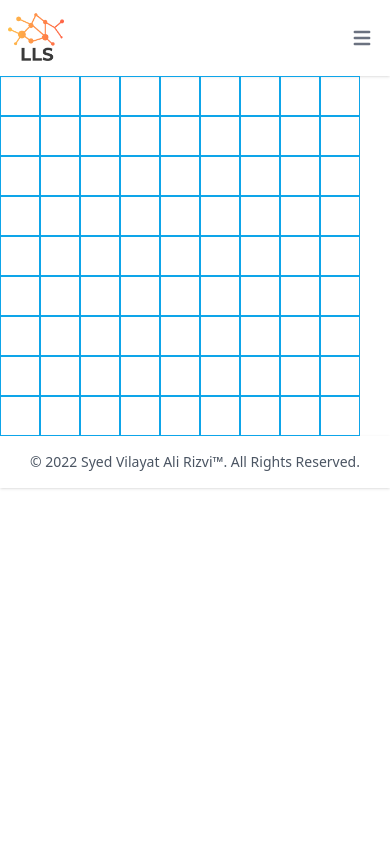
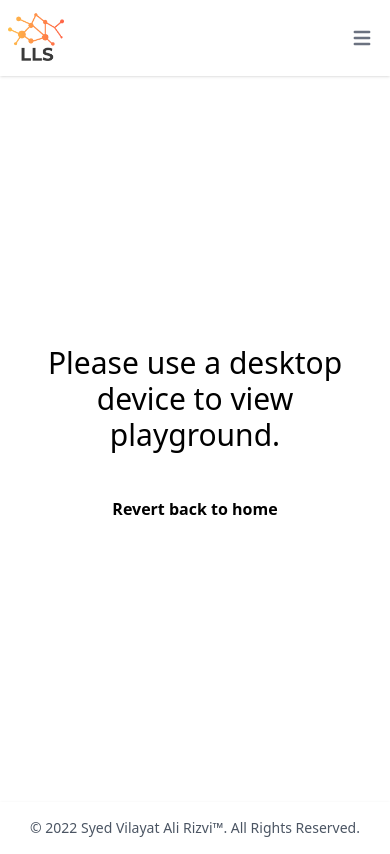
Before and after one commit to Vilayat-Ali/linked-list-snake, a React (Create React App) app: page /play in a window 390 px wide. Built offline with nearby package versions, Linux system fonts and the light colour scheme.

Commit message:
Added mobile view to playground and add og protocol to the bsae template tsx file

```diff
--- a/public/index.html
+++ b/public/index.html
@@ -12,20 +12,6 @@
     <link rel="apple-touch-icon" href="%PUBLIC_URL%/logo192.png" />
     <link rel="manifest" href="%PUBLIC_URL%/manifest.json" />
     <title></title>
-    <!-- Open Graph Protocol -->
-    <meta
-      property="og:title"
-      content="Vilayat's Project: A snake game implementation in React.js that works on the concept of linked lists."
-    />
-    <meta
-      property="og:description"
-      content="A modern snake game built with React.js that works with the concept of linked-lists. In the game, snake is represented as a linked list with each section of snake's body is represented as a separated linked list node."
-    />
-    <meta
-      property="og:image"
-      content="https://i.morioh.com/210521/44bb944d.webp"
-    />
-    <!-- Open Graph Protocol -->
   </head>
   <body>
     <noscript>You need to enable JavaScript to run this app.</noscript>
--- a/src/App.tsx
+++ b/src/App.tsx
@@ -30,6 +30,9 @@ const App = (props: Props) => {
               "Syed Vilayat Ali Rizvi",
               "Vilayat's projects",
             ]}
+            ogTitle="Project : A React-based snake game that works on the concept of linked list"
+            ogDescription="A modern snake game built with React.js that works with the concept of linked-lists. In the game, snake is represented as a linked list with each section of snake's body is represented as a separated linked list node."
+            ogImage="https://i.morioh.com/210521/44bb944d.webp"
           >
             <Home />
           </Base>
@@ -51,6 +54,9 @@ const App = (props: Props) => {
               "react.js game",
               "react.js development",
             ]}
+            ogTitle="Playground : Enjoy the project!"
+            ogDescription="Play! oh, I mean test my project. Evaluate the idea of reinventing the same old game of snake with the mechanics of a linked list."
+            ogImage="https://png.clipart.me/image_preview/512/joystick-vector-9609.jpg"
           >
             <Playground />
           </Base>
@@ -68,6 +74,9 @@ const App = (props: Props) => {
               "Syed Vilayat Ali Rizvi",
               "Vilayat's projects",
             ]}
+            ogTitle="Meet the dev : Syed Vilayat Ali Rizvi"
+            ogDescription="Hello 👋! I am Syed Vilayat Ali Rizvi, a passionate programmer who likes to transfer ideas from his mind onto a monitor."
+            ogImage="https://avatars.githubusercontent.com/u/73014428?v=4"
           >
             <Dev />
           </Base>
--- a/src/Pages/Base.tsx
+++ b/src/Pages/Base.tsx
@@ -5,10 +5,21 @@ type Props = {
   title: string;
   description: string;
   keywords: string[];
+  ogTitle: string;
+  ogDescription: string;
+  ogImage: string;
   children: React.ReactNode;
 };
 
-const Base = ({ title, description, keywords, children }: Props) => {
+const Base = ({
+  title,
+  description,
+  keywords,
+  ogTitle,
+  ogDescription,
+  ogImage,
+  children,
+}: Props) => {
   return (
     <Fragment>
       {/* SEO */}
@@ -16,6 +27,9 @@ const Base = ({ title, description, keywords, children }: Props) => {
         <title>{title}</title>
         <meta name="description" content={description} />
         <meta name="keywords" content={keywords.join(" ,")} />
+        <meta property="og:title" content={ogTitle} />
+        <meta property="og:description" content={ogDescription} />
+        <meta property="og:image" content={ogImage} />
       </Helmet>
       {/* SEO */}
 
--- a/src/Pages/page/Playground.tsx
+++ b/src/Pages/page/Playground.tsx
@@ -1,11 +1,14 @@
 // importing components
 import Sidebar from "../../components/Sidebar";
 import PlayZone from "../../components/PlayZone";
+import { Fragment } from "react";
 
 type Props = {};
 
 const Playground = (props: Props) => {
   return (
+    <Fragment>
+      {window.innerWidth > 700 ? (
         <div className="flex">
           <div className="d-flex">
             <Sidebar />
@@ -14,6 +17,26 @@ const Playground = (props: Props) => {
             <PlayZone />
           </div>
         </div>
+      ) : (
+        <section
+          className="flex items-center h-full sm:p-16 dark:bg-gray-900 dark:text-gray-100"
+          style={{ width: "100vw", height: "86vh" }}
+        >
+          <div className="container flex flex-col items-center justify-center px-5 mx-auto my-8 space-y-8 text-center sm:max-w-md">
+            <p className="text-3xl">
+              Please use a desktop device to view playground.
+            </p>
+            <a
+              rel="noopener noreferrer"
+              href="/home"
+              className="px-8 py-3 font-semibold rounded dark:bg-violet-400 dark:text-gray-900"
+            >
+              Revert back to home
+            </a>
+          </div>
+        </section>
+      )}
+    </Fragment>
   );
 };
 
```
Lines whose indentation alone changed are shown as unchanged.
